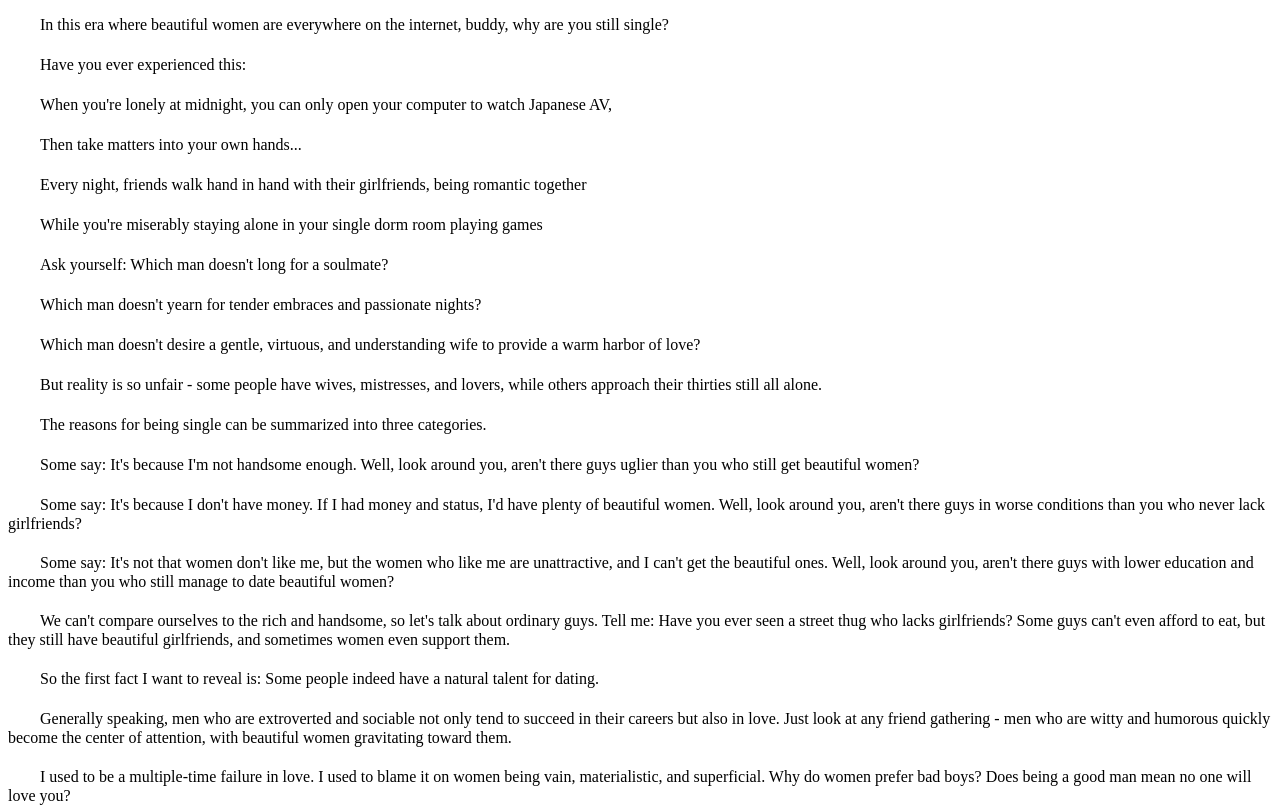
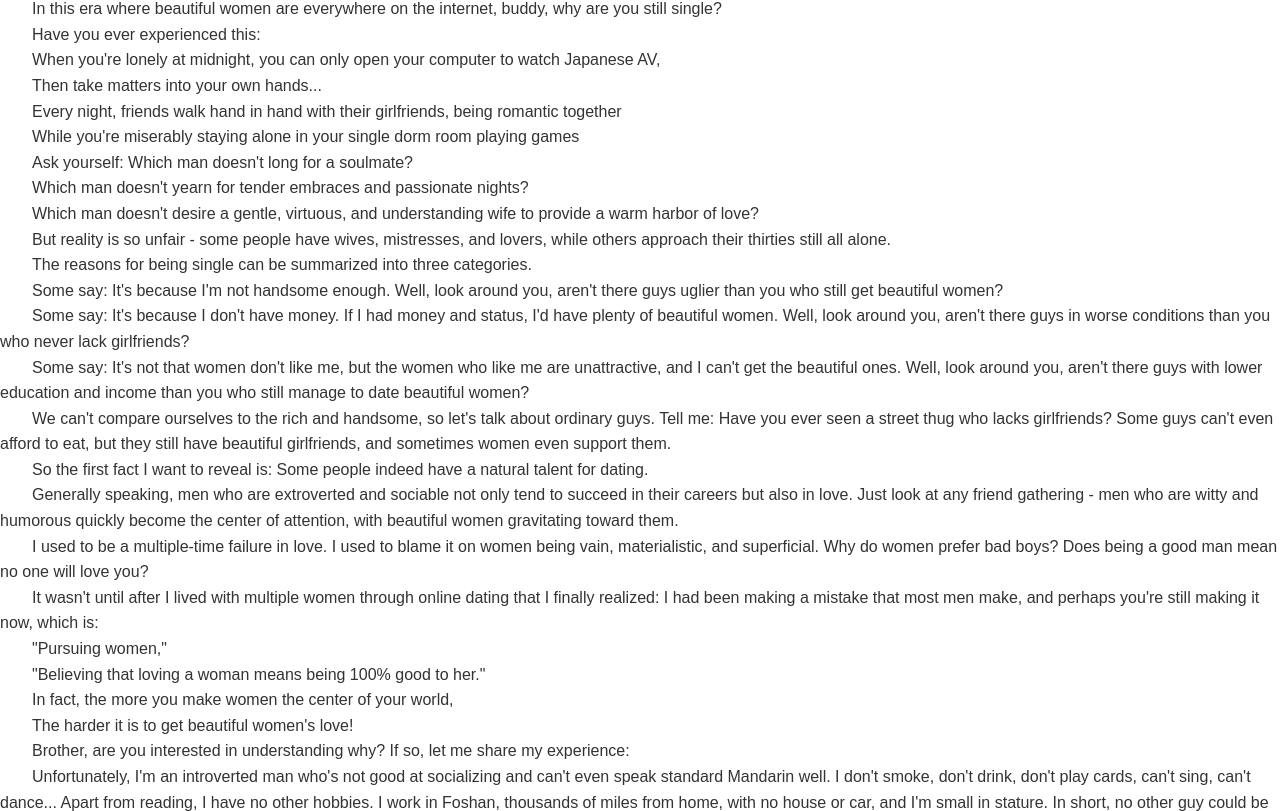
Before and after one commit to baimaff/baimaff.github.io, a plain HTML site: page pua.html in a window 1280 px wide. Shown: the part 55-866 px from the top of the page. Drawn offline with Linux system fonts and the light colour scheme.

Commit message:
Update pua.html

```diff
--- a/pua.html
+++ b/pua.html
@@ -1,3 +1,25 @@
+<!DOCTYPE html>
+<html lang="zh-CN">
+<head>
+    <meta charset="UTF-8">
+    <meta name="viewport" content="width=device-width, initial-scale=1.0">
+    <title>How to be a pick up artist</title>
+  <style>
+        /* CSS Reset */
+        * {
+            margin: 0 auto;
+            padding: 0;
+            box-sizing: border-box;
+        }
+
+        body {
+            font-family: Arial, sans-serif;
+            line-height: 1.6;
+            color: #333;
+        }
+  </style>
+</head>
+ <body>
 <h1>How to be a pick up artist</h1>
 <P>　　In this era where beautiful women are everywhere on the internet, buddy, why are you still single?</P>
 <P>　　Have you ever experienced this:</P>
@@ -113,3 +135,5 @@
 <P>　　I've promised my wife to stop online dating, but it's a shame these 8 years of valuable online dating experience might go to waste. Brother, do you need my help?</P>
 <P>　　Special reminder: If you find a girlfriend using my method, don't forget to invite me to your wedding!</P>
 <P>　　Whether I'm bragging or really have something valuable to share, you'll know once you contact me. Contact email: <strong>jasonwang8421@gmail.com</strong></P>
+</body>
+</html>
```
